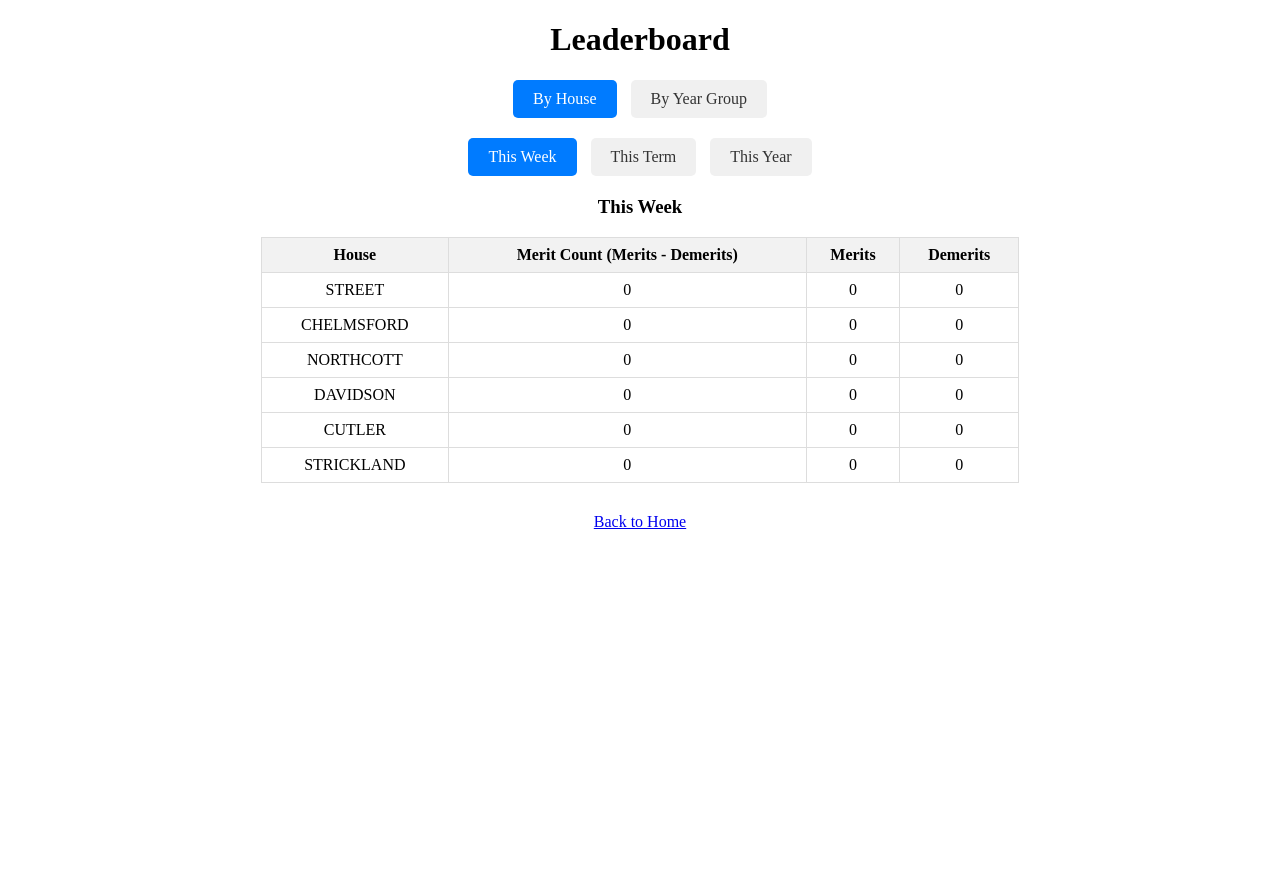
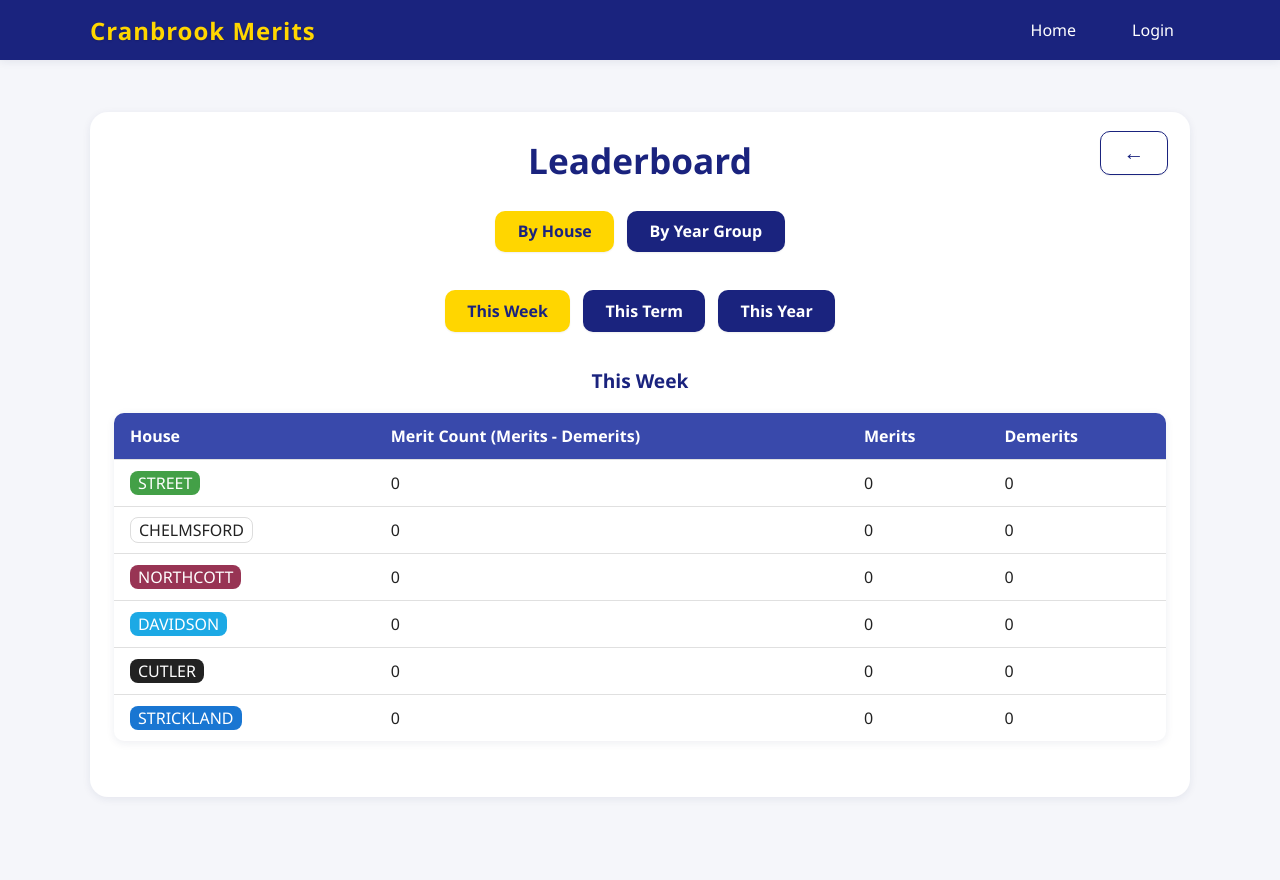
Before and after one commit to stormwrldd/software-project, a Flask app: page /leaderboard in a window 1280 px wide. Before the commit the page ends 529 px from the top, so only its background shows below. Run offline with Flask 3, Linux system fonts and the light colour scheme; data comes from the database, SQL or seed files in the repository.

Commit message:
Update leaderboard

```diff
--- a/templates/leaderboard.html
+++ b/templates/leaderboard.html
@@ -2,64 +2,32 @@
 <html>
 <head>
     <title>Leaderboard</title>
-    <style>
-        .filter-buttons, .sort-buttons {
-            margin: 20px 0;
-            text-align: center;
-        }
-        .filter-buttons a, .sort-buttons a {
-            display: inline-block;
-            padding: 10px 20px;
-            margin: 0 5px;
-            background-color: #f0f0f0;
-            text-decoration: none;
-            color: #333;
-            border-radius: 5px;
-        }
-        .filter-buttons a.active, .sort-buttons a.active {
-            background-color: #007bff;
-            color: white;
-        }
-        .filter-buttons a:hover, .sort-buttons a:hover {
-            background-color: #0056b3;
-            color: white;
-        }
-        table {
-            width: 60%;
-            margin: 0 auto;
-            border-collapse: collapse;
-        }
-        th, td {
-            border: 1px solid #ddd;
-            padding: 8px;
-            text-align: center;
-        }
-        th {
-            background-color: #f2f2f2;
-        }
-        h1, h2, h3 {
-            text-align: center;
-        }
-    </style>
+    <link rel="stylesheet" href="/static/style.css">
 </head>
 <body>
-    <h1>Leaderboard</h1>
-    <div class="sort-buttons">
-        <a href="/leaderboard?sort=house&filter={{ time_filter }}" class="{{ 'active' if sort_by == 'house' else '' }}">By House</a>
-        <a href="/leaderboard?sort=year&filter={{ time_filter }}" class="{{ 'active' if sort_by == 'year' else '' }}">By Year Group</a>
+    {% include 'navbar.html' %}
+    <main>
+        <div class="card">
+            <div class="card-back-btn">
+                <a href="/" class="btn btn-secondary back-arrow" title="Back"><span class="arrow-icon">&#8592;</span></a>
             </div>
-    <div class="filter-buttons">
-        <a href="/leaderboard?sort={{ sort_by }}&filter=week" class="{{ 'active' if time_filter == 'week' else '' }}">This Week</a>
-        <a href="/leaderboard?sort={{ sort_by }}&filter=term" class="{{ 'active' if time_filter == 'term' else '' }}">This Term</a>
-        <a href="/leaderboard?sort={{ sort_by }}&filter=year" class="{{ 'active' if time_filter == 'year' else '' }}">This Year</a>
+            <h1 class="text-center">Leaderboard</h1>
+            <div class="sort-buttons flex-center mb-2">
+                <a href="/leaderboard?sort=house&filter={{ time_filter }}" class="btn{% if sort_by == 'house' %} btn-accent{% endif %}">By House</a>
+                <a href="/leaderboard?sort=year&filter={{ time_filter }}" class="btn{% if sort_by == 'year' %} btn-accent{% endif %}">By Year Group</a>
             </div>
-    <h3>{{ filter_label }}</h3>
+            <div class="filter-buttons flex-center mb-2">
+                <a href="/leaderboard?sort={{ sort_by }}&filter=week" class="btn{% if time_filter == 'week' %} btn-accent{% endif %}">This Week</a>
+                <a href="/leaderboard?sort={{ sort_by }}&filter=term" class="btn{% if time_filter == 'term' %} btn-accent{% endif %}">This Term</a>
+                <a href="/leaderboard?sort={{ sort_by }}&filter=year" class="btn{% if time_filter == 'year' %} btn-accent{% endif %}">This Year</a>
+            </div>
+            <h3 class="text-center">{{ filter_label }}</h3>
             {% if show_current_date %}
-        <div style="text-align:center; color: #888; margin-bottom: 10px;">
+                <div class="text-center text-muted mb-2">
                     <strong>Today:</strong> {{ now().strftime('%Y-%m-%d') }}
                 </div>
                 {% if available_terms %}
-            <div style="text-align:center; color: #888; margin-bottom: 10px;">
+                    <div class="text-center text-muted mb-2">
                         <strong>Available Terms:</strong>
                         <ul style="display:inline-block; text-align:left;">
                         {% for term in available_terms %}
@@ -93,8 +61,7 @@
                 </tr>
                 {% endfor %}
             </table>
-    <div style="text-align:center; margin-top:30px;">
-        <a href="/">Back to Home</a>
         </div>
+    </main>
 </body>
 </html>
```
Lines whose indentation alone changed are shown as unchanged.
